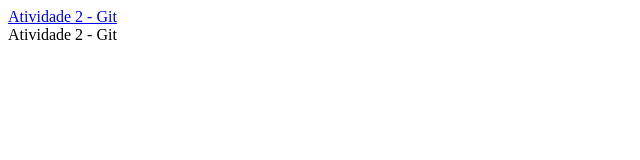
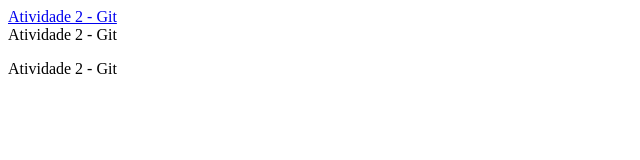
Before and after one commit to vitoriatedeia/Atividade2-Git, a plain HTML site: page index.html in a window 1280 px wide. Shown: the whole page, without its empty margins (0-640 px from the left). Drawn offline with Linux system fonts and the light colour scheme.

Commit message:
Update index.html

```diff
--- a/index.html
+++ b/index.html
@@ -8,5 +8,6 @@
   <body>
     <a href="#">Atividade 2 - Git</a>
     <footer>Atividade 2 - Git</footer>
+    <p>Atividade 2 - Git</p>
   </body>
 </html>
```
